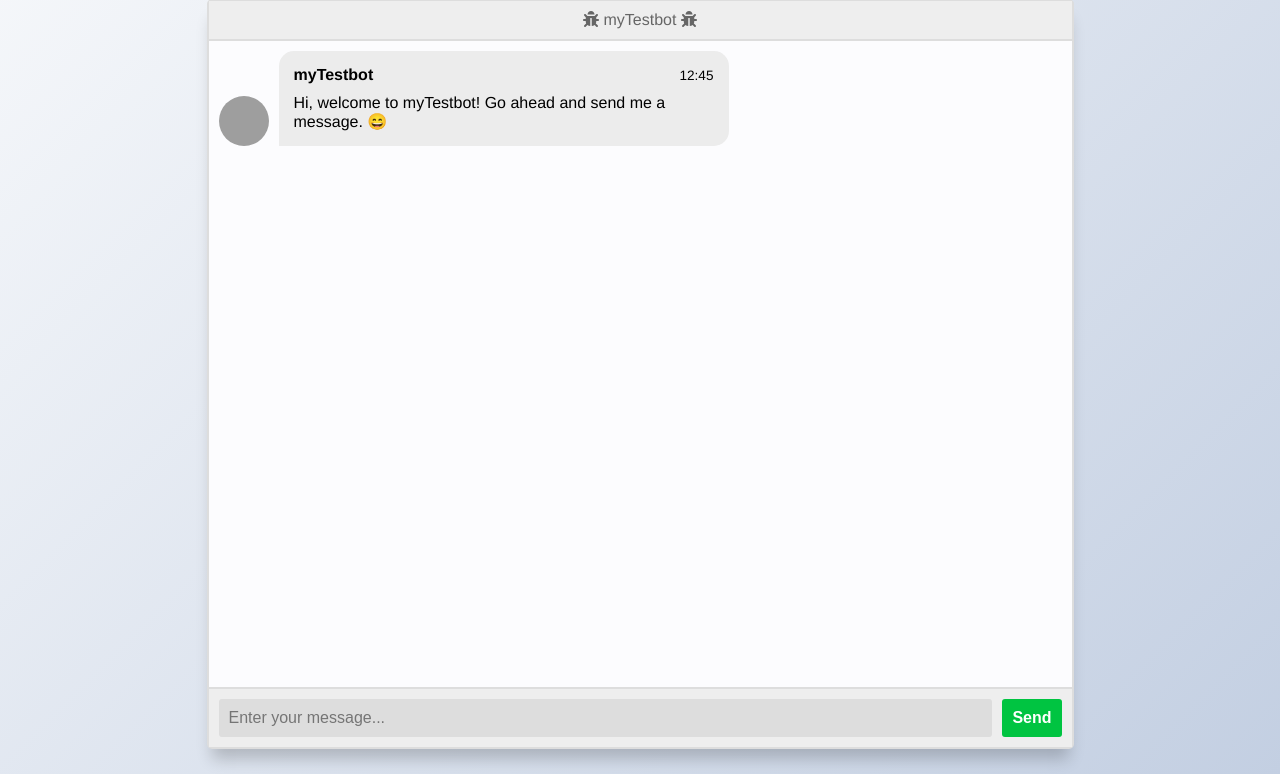
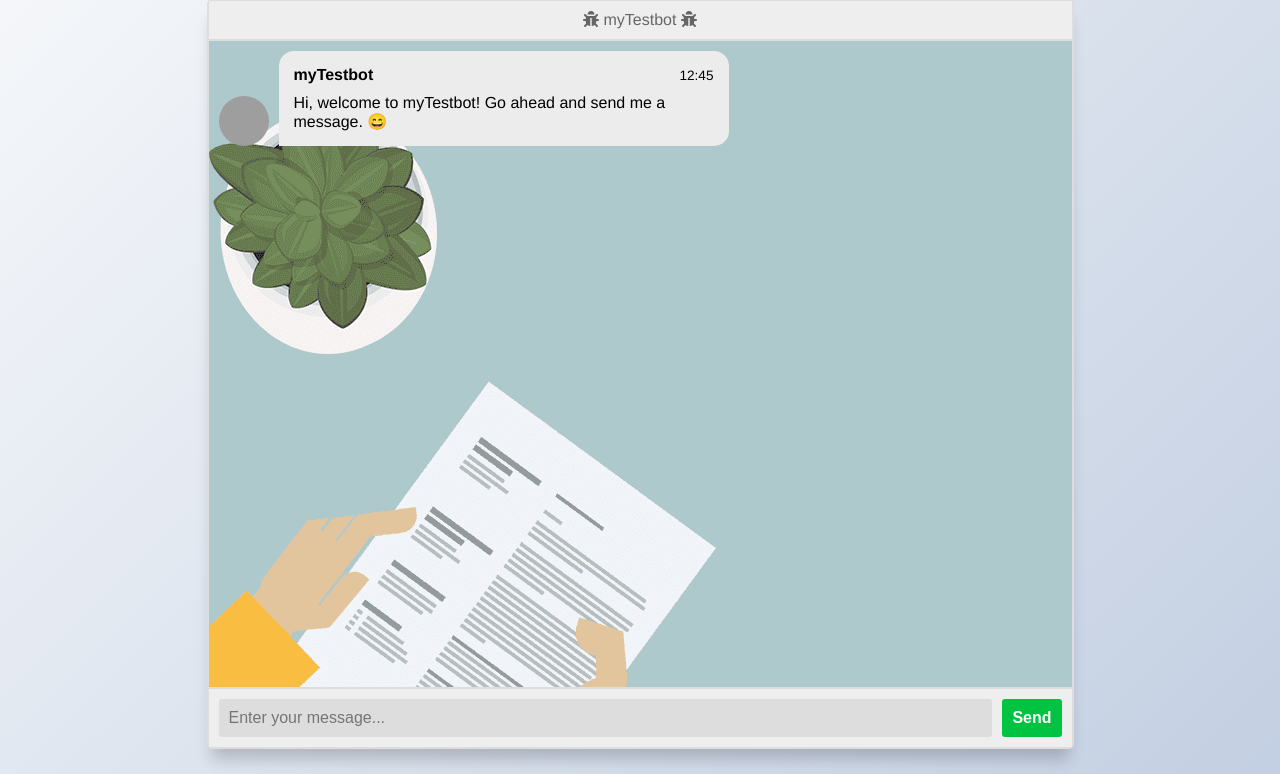
Before and after one commit to aqborromeo/IRS-PM-2023-01-28-GRP1-CareerWise-Chatbot, a Flask app: page / in a window 1280 px wide. Shown: the part 26-800 px from the top of the page. Run offline with Flask 2, Linux system fonts and the light colour scheme; parts of the project's set-up code (start-up, migrations or seed data) failed here and were passed over; some libraries are stand-ins or nearby versions; grey boxes are pictures that could not be loaded.

Commit message:
Added sample files

```diff
--- a/SystemCode/src/main/script/static/styles/style.css
+++ b/SystemCode/src/main/script/static/styles/style.css
@@ -148,5 +148,5 @@
 
   .msger-chat {
     background-color: #fcfcfe;
-    /* background-image: url("../../Job-Board-Header-Background.png");*/
+    background-image: url("../images/Job-Board-Header-Background.png");
   }
```
Also changed, not shown: Miscellaneous/misc.txt (added), README.md, Video/vid.txt (added), 3 other files.
